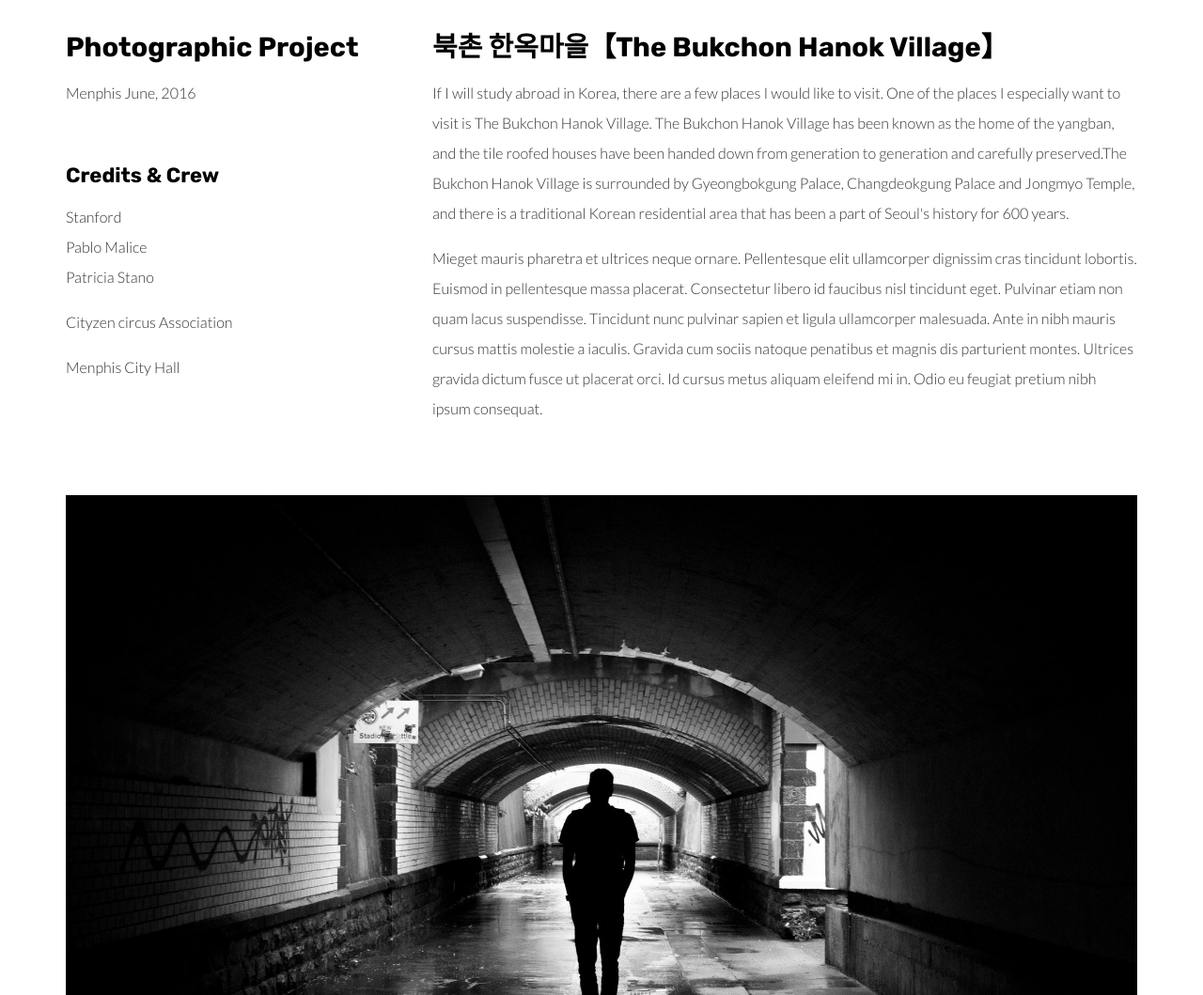
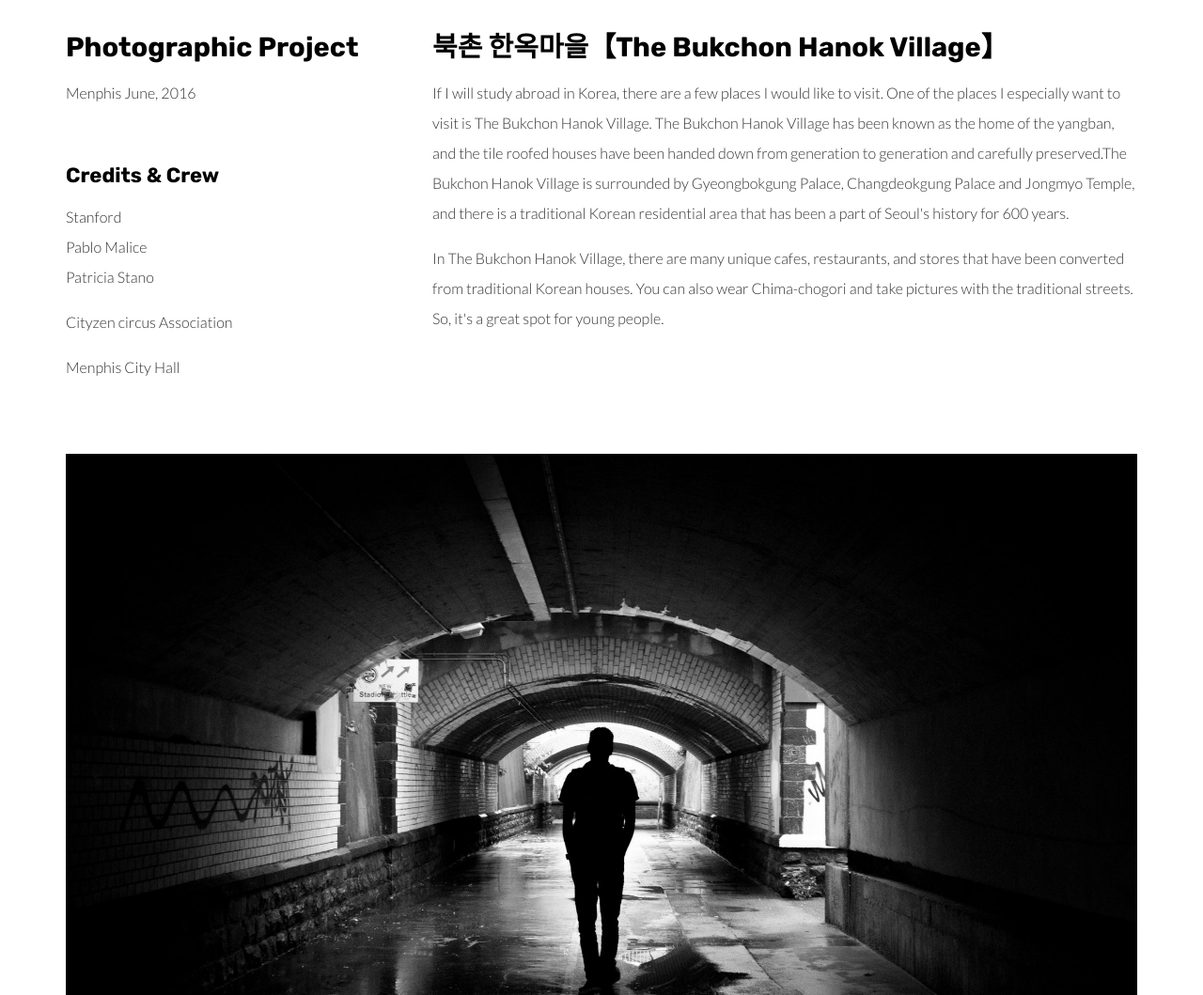
Before and after one commit to hoshinomaegami/web, a plain HTML site: page project.html in a window 1280 px wide. Shown: the part 1010-2069 px from the top of the page at 94% size. Drawn offline with Linux system fonts and the light colour scheme.

Commit message:
Update project.html

```diff
--- a/project.html
+++ b/project.html
@@ -112,11 +112,7 @@
           <div class="col-md-8">
             <h3>북촌 한옥마을【The Bukchon Hanok Village】</h3>
             <p>If I will study abroad in Korea, there are a few places I would like to visit. One of the places I especially want to visit is The Bukchon Hanok Village. The Bukchon Hanok Village has been known as the home of the yangban, and the tile roofed houses have been handed down from generation to generation and carefully preserved.The Bukchon Hanok Village is surrounded by Gyeongbokgung Palace, Changdeokgung Palace and Jongmyo Temple, and there is a traditional Korean residential area that has been a part of Seoul's history for 600 years.</p>
-              <p> Mieget mauris pharetra et ultrices neque ornare. Pellentesque elit ullamcorper dignissim cras tincidunt lobortis.
-              Euismod in pellentesque massa placerat. Consectetur libero id faucibus nisl tincidunt eget. Pulvinar etiam non
-              quam lacus suspendisse. Tincidunt nunc pulvinar sapien et ligula ullamcorper malesuada. Ante in nibh mauris cursus
-              mattis molestie a iaculis. Gravida cum sociis natoque penatibus et magnis dis parturient montes. Ultrices gravida
-              dictum fusce ut placerat orci. Id cursus metus aliquam eleifend mi in. Odio eu feugiat pretium nibh ipsum consequat.
+              <p>In The Bukchon Hanok Village, there are many unique cafes, restaurants, and stores that have been converted from traditional Korean houses. You can also wear Chima-chogori and take pictures with the traditional streets. So, it's a great spot for young people.
             </p>
           </div>
         </div>
```
